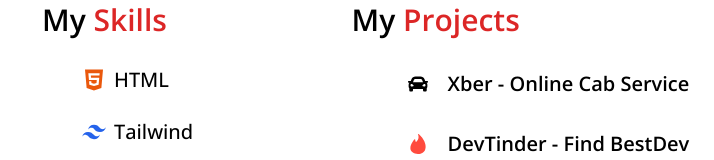
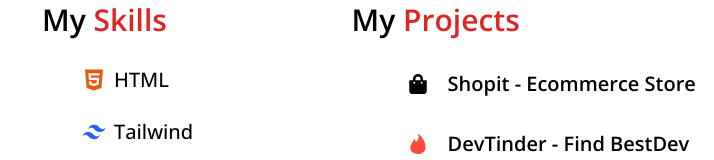
Before and after one commit to AbdussalamAsif12/Abdulislam.dev, a React (Vite) app: page /about in a window 1280 px wide. Shown: the part 986-1146 px from the top of the page, without its empty margins (566-1280 px from the left). Built offline with nearby package versions, Linux system fonts and the light colour scheme; a web font is replaced by a local one.

Commit message:
Update Profile.jsx
update the project name

```diff
--- a/src/components/Profile/Profile.jsx
+++ b/src/components/Profile/Profile.jsx
@@ -6,7 +6,7 @@ import {
   FaNodeJs,
   FaReact,
   FaDatabase,
-  FaCar,
+  FaShoppingBag
 } from "react-icons/fa";
 import { SiExpress, SiTinder } from "react-icons/si";
 import { RiTailwindCssFill } from "react-icons/ri";
@@ -52,10 +52,10 @@ const PortfolioSkillsProjects = () => {
 
   const projects = [
     {
-      name: "Xber - Online Cab Service",
-      link: "https://uber.com",
-      description: "Online Cab Service that connects riders with drivers.",
-      icon: <FaCar className="mr-2 text-xl text-black" />,
+      name: "Shopit - Ecommerce Store",
+      link: "https://Shopit.com",
+      description: "Best Ecommerce Store.",
+      icon: <FaShoppingBag className="mr-2 text-xl text-black" />,
     },
     {
       name: "DevTinder - Find BestDev",
```
